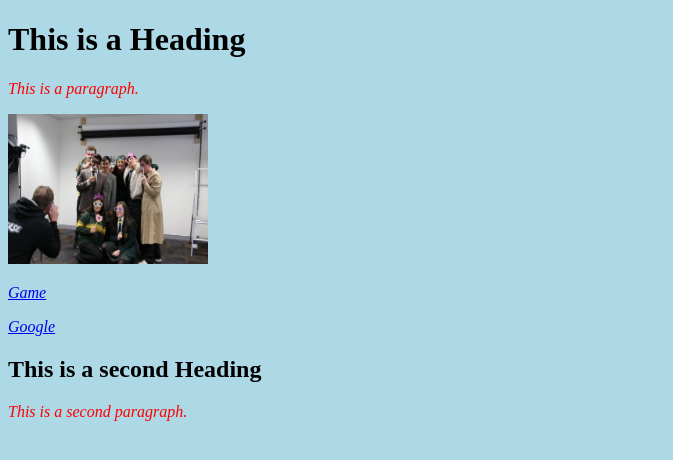
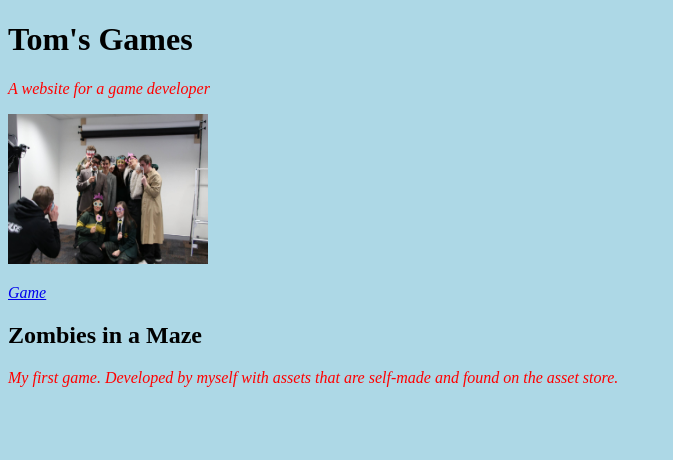
Before and after one commit to Tommo999/Tommo999.github.io, a plain HTML site: page mainpage.html in a window 1280 px wide. Shown: the whole page, without its empty margins (0-673 px from the left). Drawn offline with Linux system fonts and the light colour scheme.

Commit message:
Second Commit

```diff
--- a/mainpage.html
+++ b/mainpage.html
@@ -6,17 +6,15 @@
 </head>
 <body>
 
-<h1>This is a Heading</h1>
-<p>This is a paragraph.</p>
+<h1>Tom's Games</h1>
+<p>A website for a game developer</p>
 
 <img src="important.jpg" alt="sacred" width="200" height="150">
 
 <p><a href="index.html">Game</a></p>
 
-<p><a href="https://www.google.com.au">Google</a></p>
-
-<h2>This is a second Heading</h2>
-<p>This is a second paragraph.</p>
+<h2>Zombies in a Maze</h2>
+<p>My first game. Developed by myself with assets that are self-made and found on the asset store.</p>
 
 </body>
 </html>
```
Also changed, not shown: index.html (+1 -1 lines).
